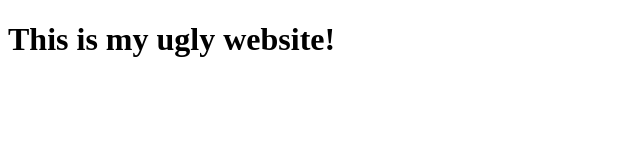
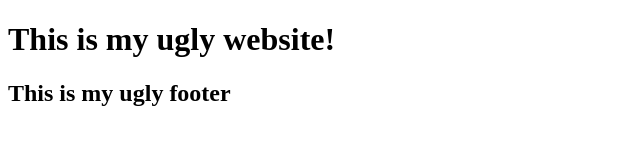
Before and after one commit to Isidoros-Kontizas/myWebsite, a plain HTML site: page index.html in a window 1280 px wide. Shown: the whole page, without its empty margins (0-640 px from the left). Drawn offline with Linux system fonts and the light colour scheme.

Commit message:
Added footer of index.html

```diff
--- a/index.html
+++ b/index.html
@@ -7,5 +7,11 @@
 </head>
 <body>
     <h1>This is my ugly website!</h1>
+
+    <footer>
+        <div>
+            <h2>This is my ugly footer</h2>
+        </div>
+    </footer>
 </body>
 </html>
```
